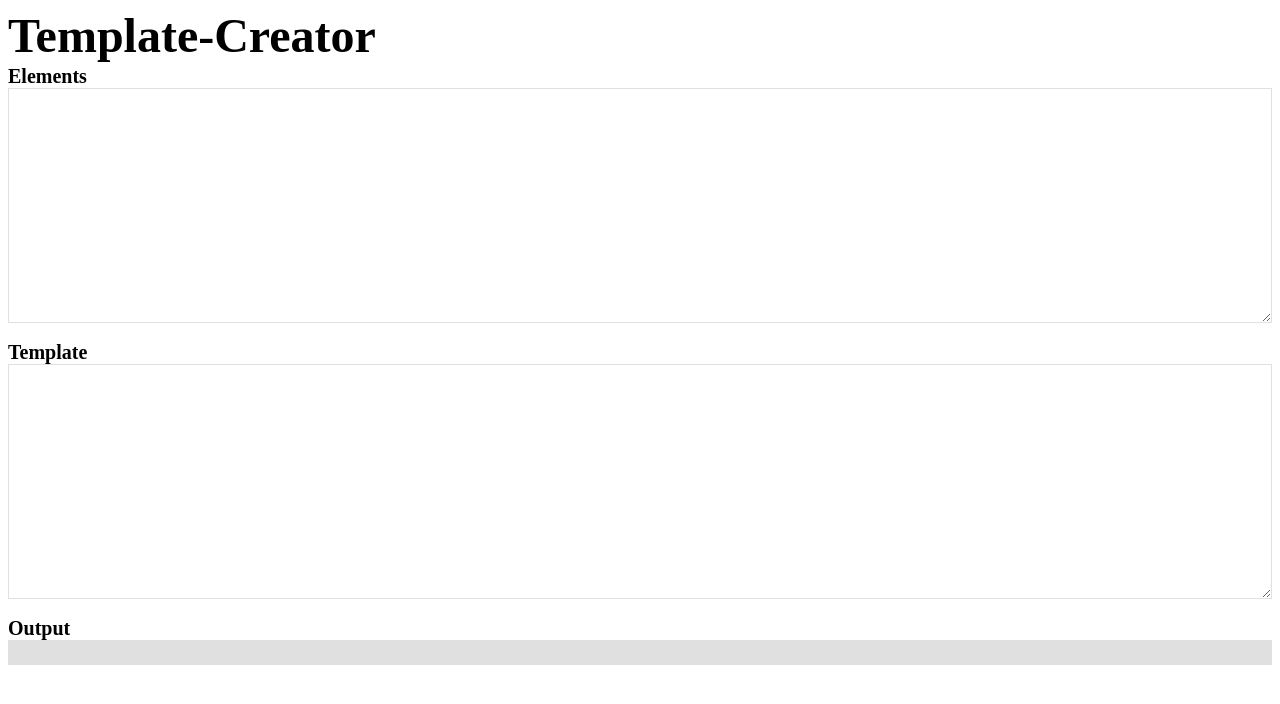
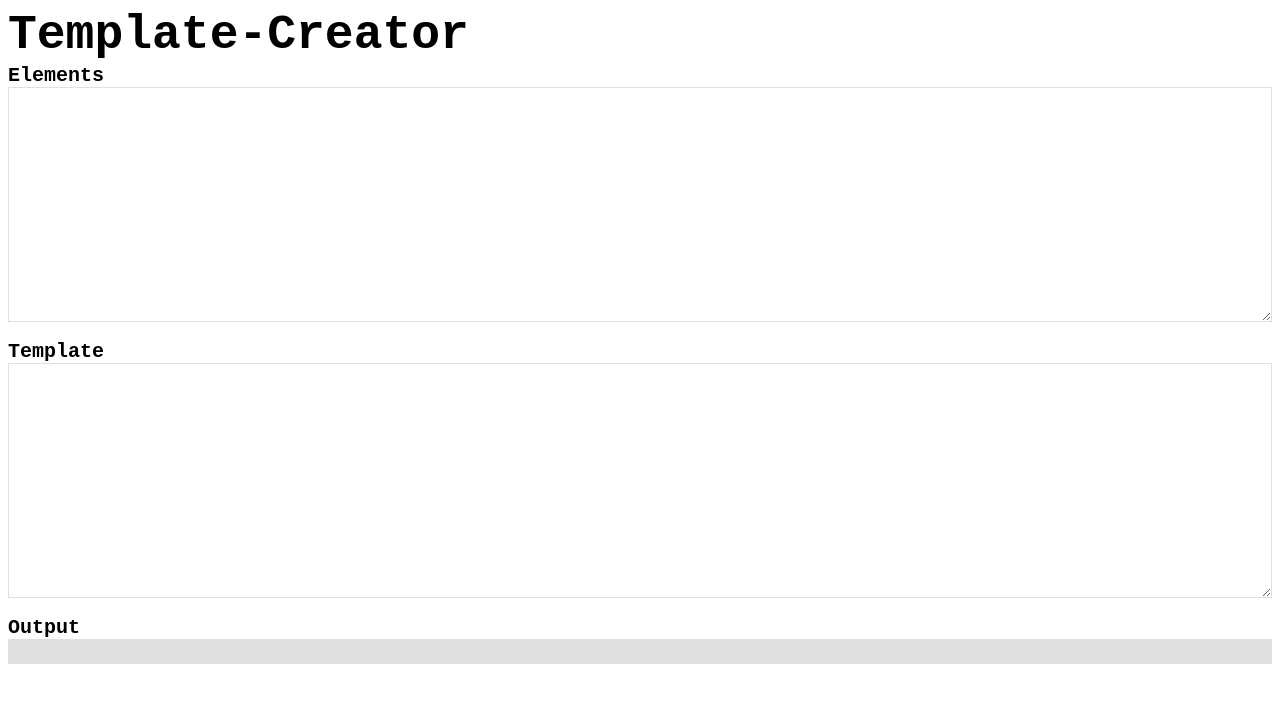
Before and after one commit to jonasklause/template-creator, a plain HTML site: page v2.html in a window 1280 px wide. Drawn offline with Linux system fonts and the light colour scheme.

Commit message:
Update v2.css

```diff
--- a/v2.css
+++ b/v2.css
@@ -1,5 +1,5 @@
 * {
-    font-family: 'Source Code Pro';
+    font-family: 'Source Code Pro', monospace;
     font-size: 100%;
     box-sizing:border-box;
 }
```
